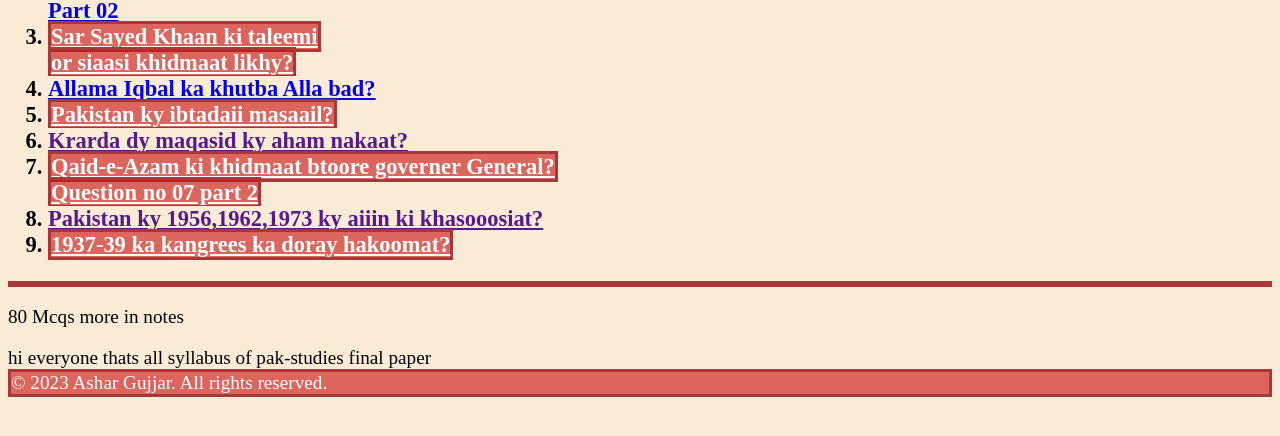
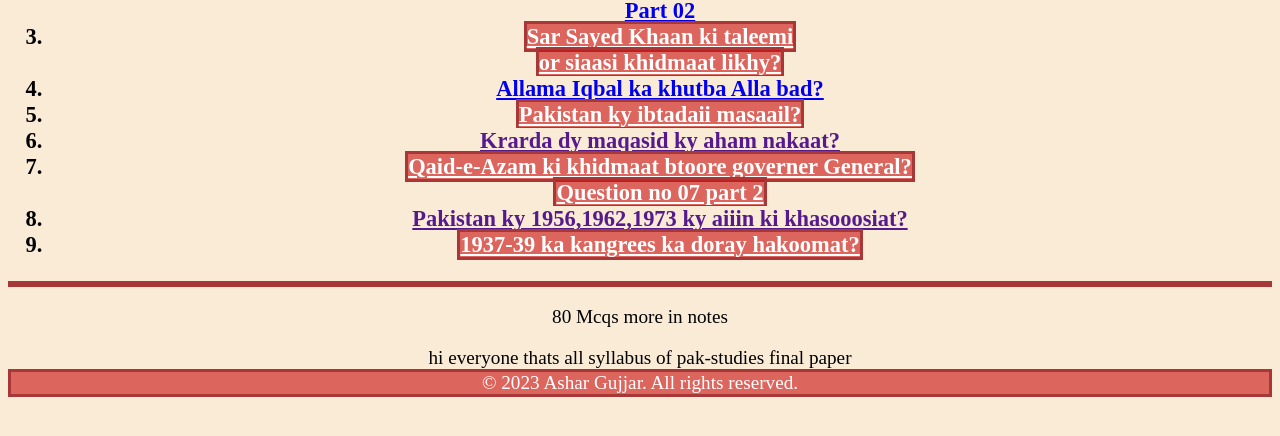
Before and after one commit to AsharRasheed/pakstudy, a plain HTML site: page index.html in a window 1280 px wide. Shown: the part 272-708 px from the top of the page. Drawn offline with Linux system fonts and the light colour scheme.

Commit message:
Update index.html

```diff
--- a/index.html
+++ b/index.html
@@ -5,7 +5,7 @@
     <meta charset="UTF-8">
 <link rel="stylesheet" type="text/css" href="style.css">
 </head>
-<body>
+<body><center>
 <div id="layout">
 <marquee id="dive2"><h1>Top 10 Question Answers For Final</h1></marquee></div>
 <div id="div1"><img src="./Folder 1/ashar main pic.jpeg" id="image1" height: 8rem; border: solid maroon;>
@@ -31,6 +31,6 @@
 <label>hi everyone thats all syllabus of pak-studies final paper</label>
 <footer id="h2">
     &copy; 2023 Ashar Gujjar. All rights reserved.
- </footer>
+ </footer></center>
 </body>
 </html>
```
